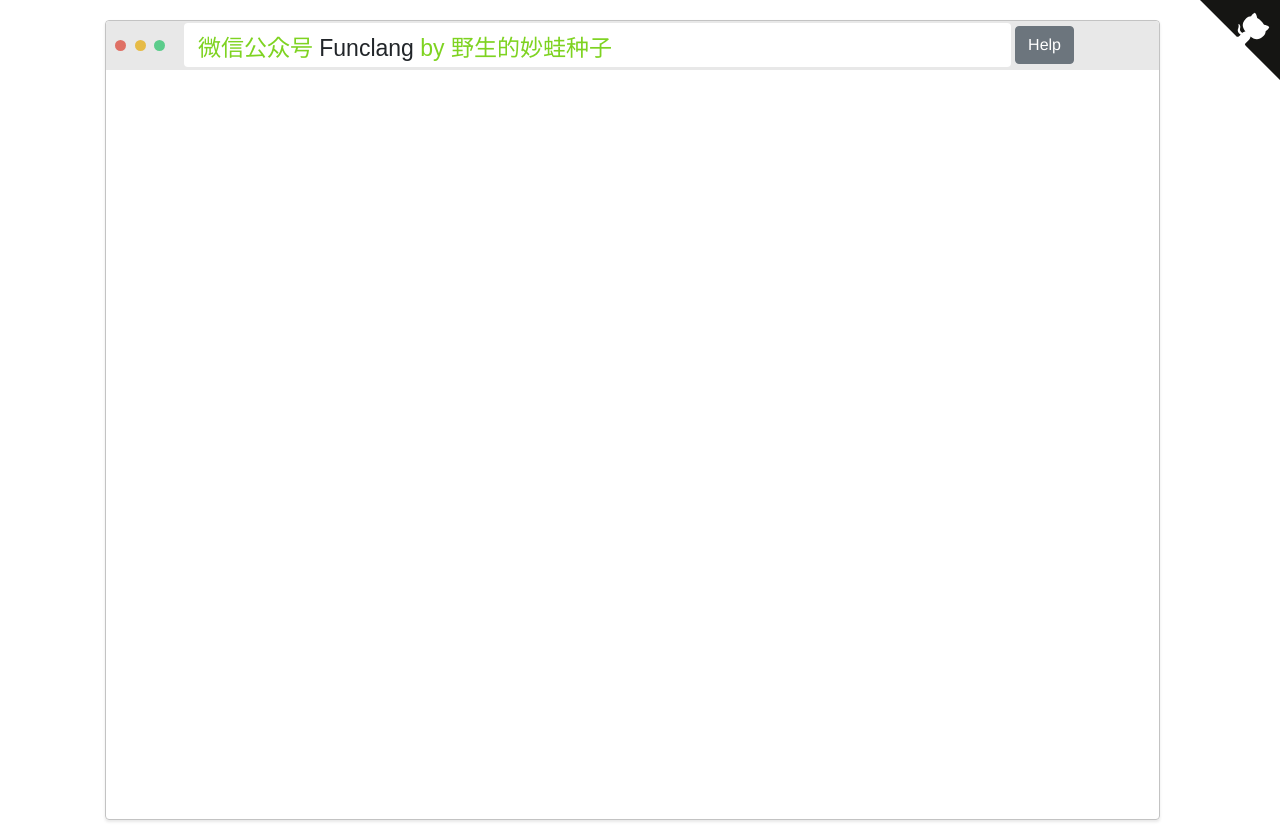
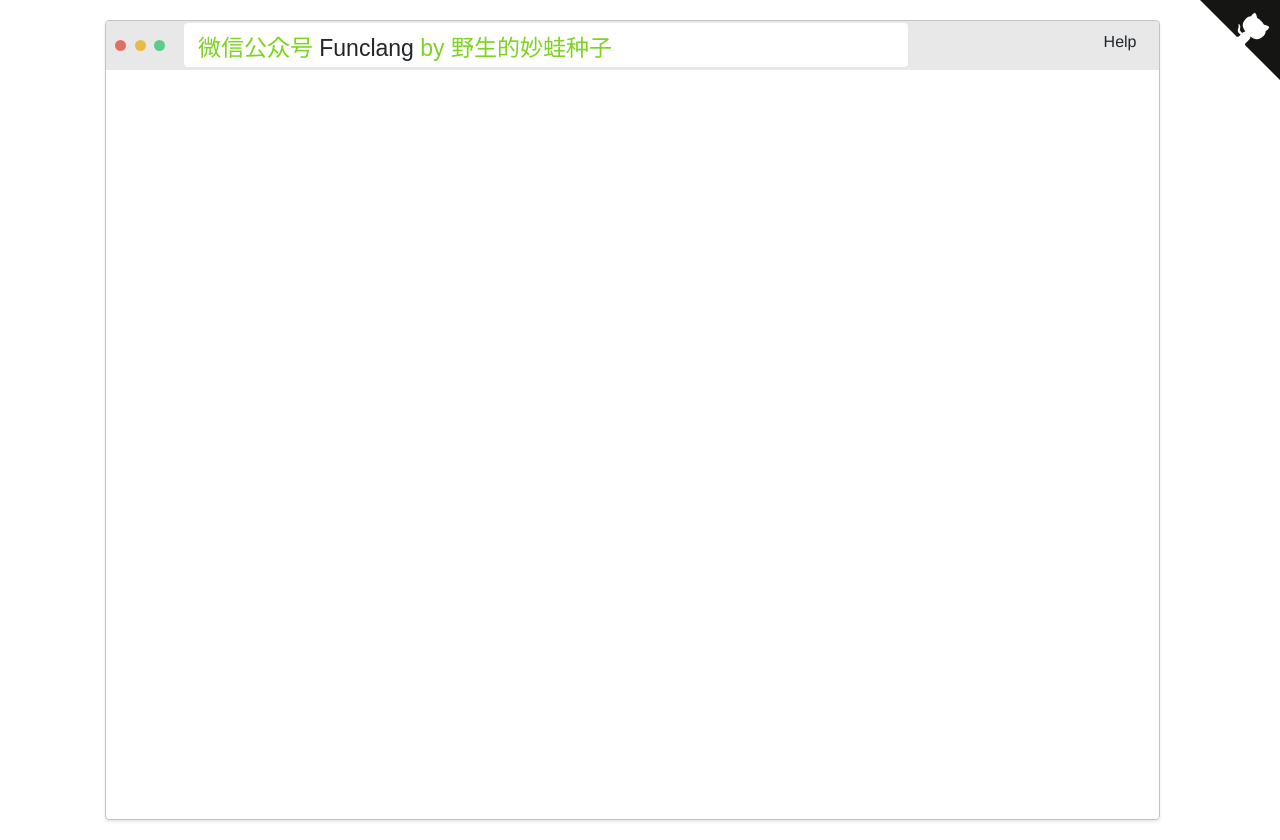
Before and after one commit to gaoming714/arkham, a website: page script/index.html in a window 1280 px wide. Drawn offline with nearby package versions, Linux system fonts and the light colour scheme; no server answers.

Commit message:
add help space

```diff
--- a/script/index.html
+++ b/script/index.html
@@ -240,7 +240,7 @@
     .browser .header .title {
       background: #fff;
       display: inline-block;
-      width: 80%;
+      width: 70%;
       border-radius: 4px;
       padding: 6px 14px 4px;
       margin-left: 10px;
@@ -604,7 +604,7 @@
           <span class="scheme"> by 野生的妙蛙种子 </span>
         </span>
         <span>
-          <button id="help" type="button" class="btn btn-secondary">Help</button>
+          <button id="help" type="button" class="btn float-right">Help</button>
         </span>
 
       </div>
```
